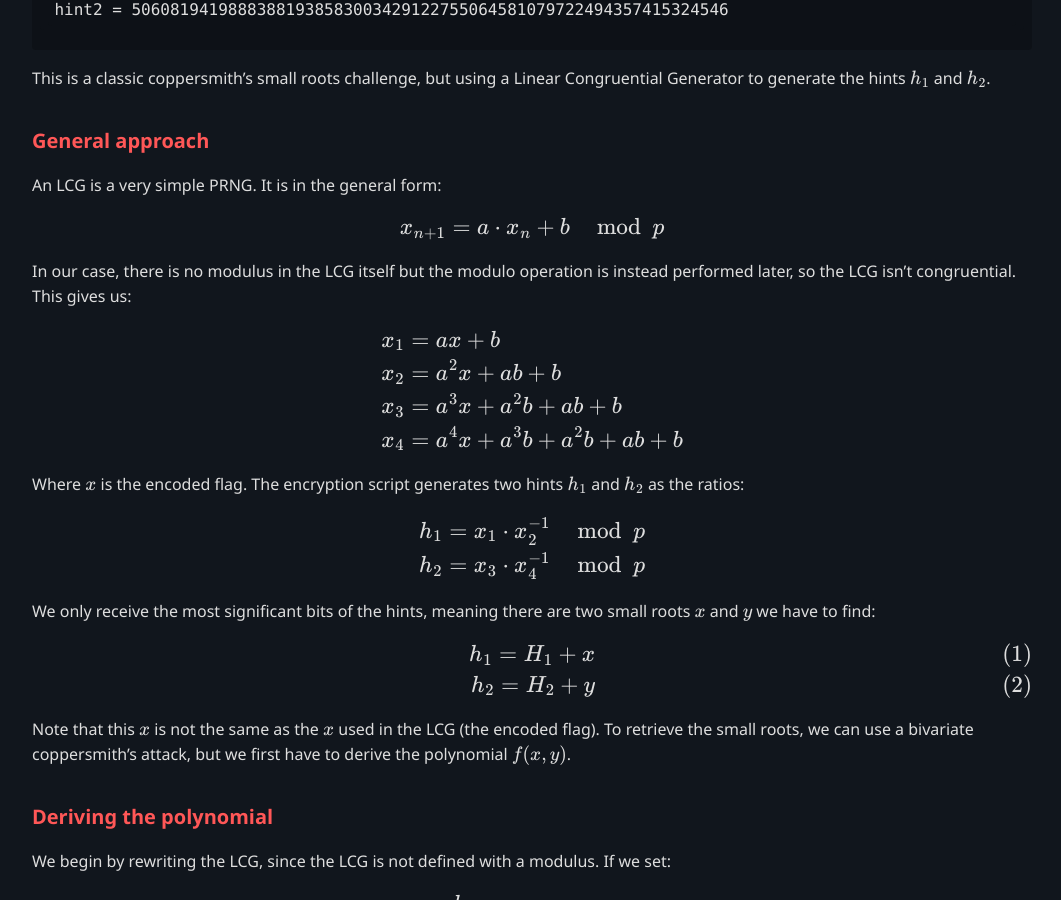
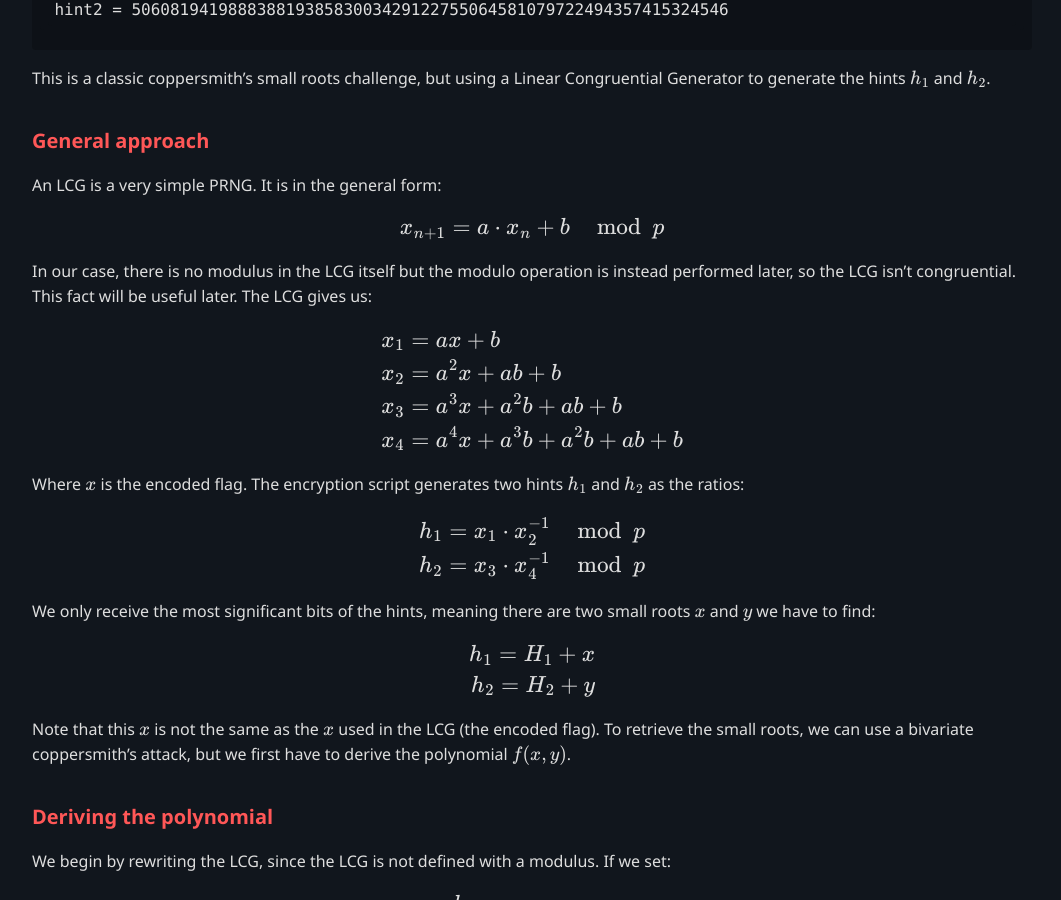
Before and after one commit to Zukane/zukane.github.io, a Jekyll site: the page built from docs/_posts/2025-03-26-copperbox.md, in a window 1280 px wide and 900 px high, scrolled down 1190 px. Shown: the whole window, without its empty margins (108-1169 px from the left). Built offline with Jekyll 4.4.1, drawn with Linux system fonts in a browser that asks for light colours.

Commit message:
copperbox fix

```diff
--- a/docs/_posts/2025-03-26-copperbox.md
+++ b/docs/_posts/2025-03-26-copperbox.md
@@ -52,7 +52,7 @@ $$
 \large x_{n+1} = a\cdot x_{n} + b \mod p
 $$
 
-In our case, there is no modulus in the LCG itself but the modulo operation is instead performed later, so the LCG isn't congruential. This gives us:
+In our case, there is no modulus in the LCG itself but the modulo operation is instead performed later, so the LCG isn't congruential. This fact will be useful later. The LCG gives us:
 
 $$
 \large
@@ -79,8 +79,8 @@ We only receive the most significant bits of the hints, meaning there are two sm
 $$
 \large
 \begin{align}
-h_{1} = H_{1} + x  \\
-h_{2} = H_{2} +y
+\nonumber h_{1} = H_{1} + x  \\
+\nonumber h_{2} = H_{2} +y
 \end{align}
 $$
 
```
